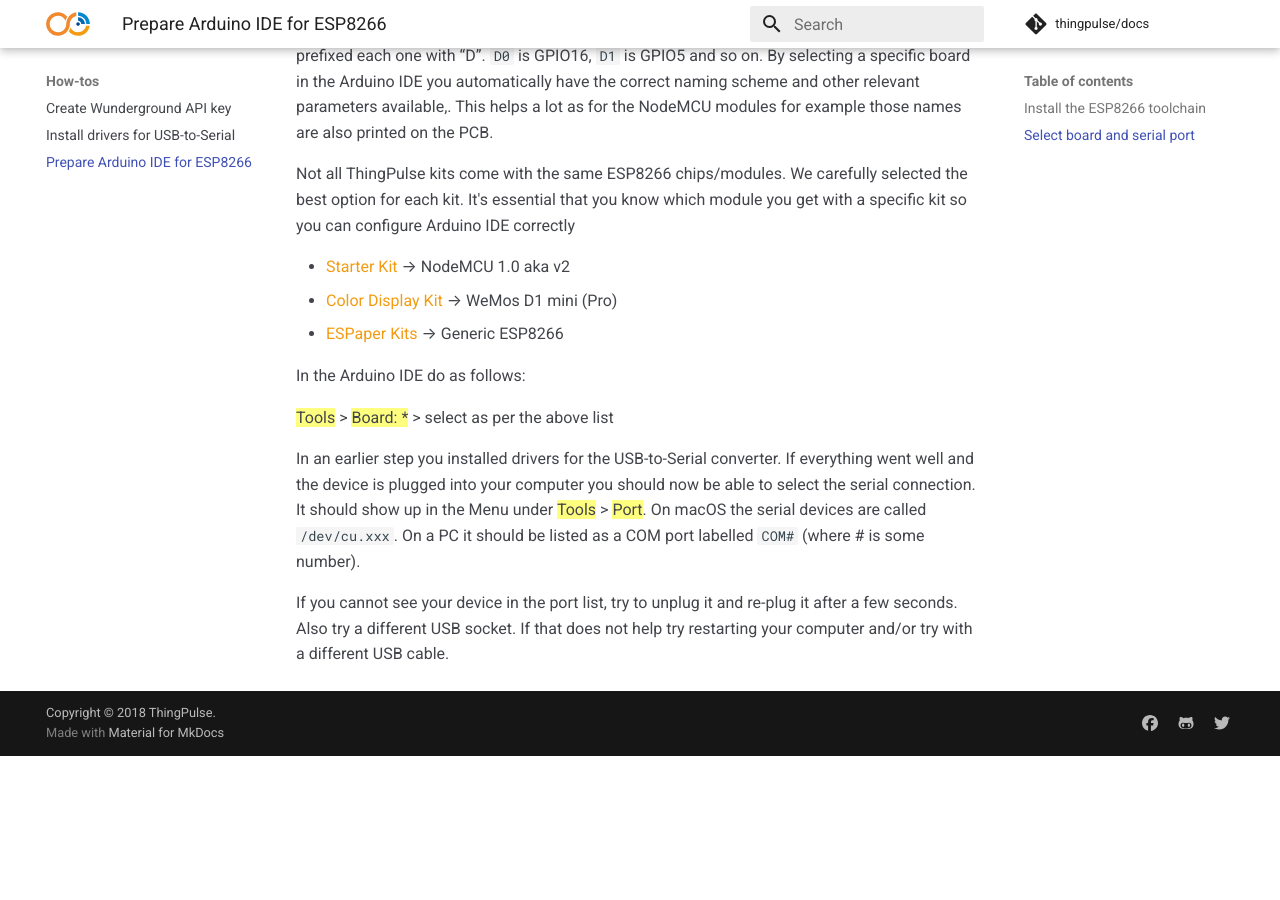
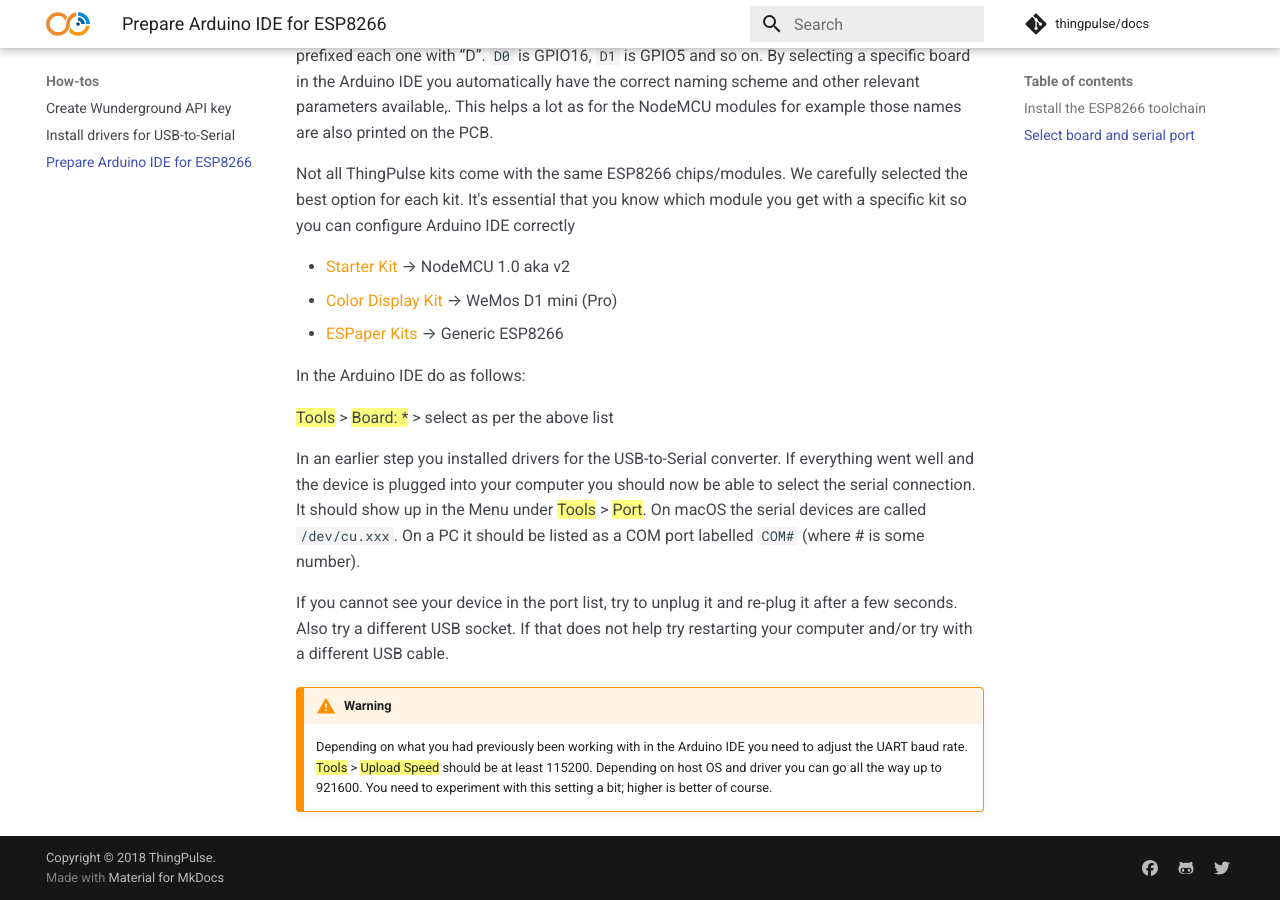
Before and after one commit to ThingPulse/docs, an MkDocs documentation site: the page built from docs/how-tos/Arduino-IDE-for-ESP8266.md, in a window 1280 px wide and 900 px high, scrolled down 1650 px. Built offline with MkDocs 1.6.1 and Material for MkDocs 9.7.7, drawn with Linux system fonts in a browser that asks for light colours; comment, search, counter and statistics services are not loaded; old or Windows-style settings are respelled for this version of MkDocs; before the commit the page ends 2406 px from its top, so only the background shows below that.

Commit message:
Add note about baud rate

```diff
--- a/includes/select-board-and-serial-in-Arduino-IDE.md
+++ b/includes/select-board-and-serial-in-Arduino-IDE.md
@@ -24,3 +24,7 @@
 
 If you cannot see your device in the port list, try to unplug it and re-plug it after a few seconds. Also try a
 different USB socket. If that does not help try restarting your computer and/or try with a different USB cable.
+
+!!! warning
+
+	Depending on what you had previously been working with in the Arduino IDE you need to adjust the UART baud rate. ==Tools== > ==Upload Speed== should be at least 115200. Depending on host OS and driver you can go all the way up to 921600. You need to experiment with this setting a bit; higher is better of course.
```
